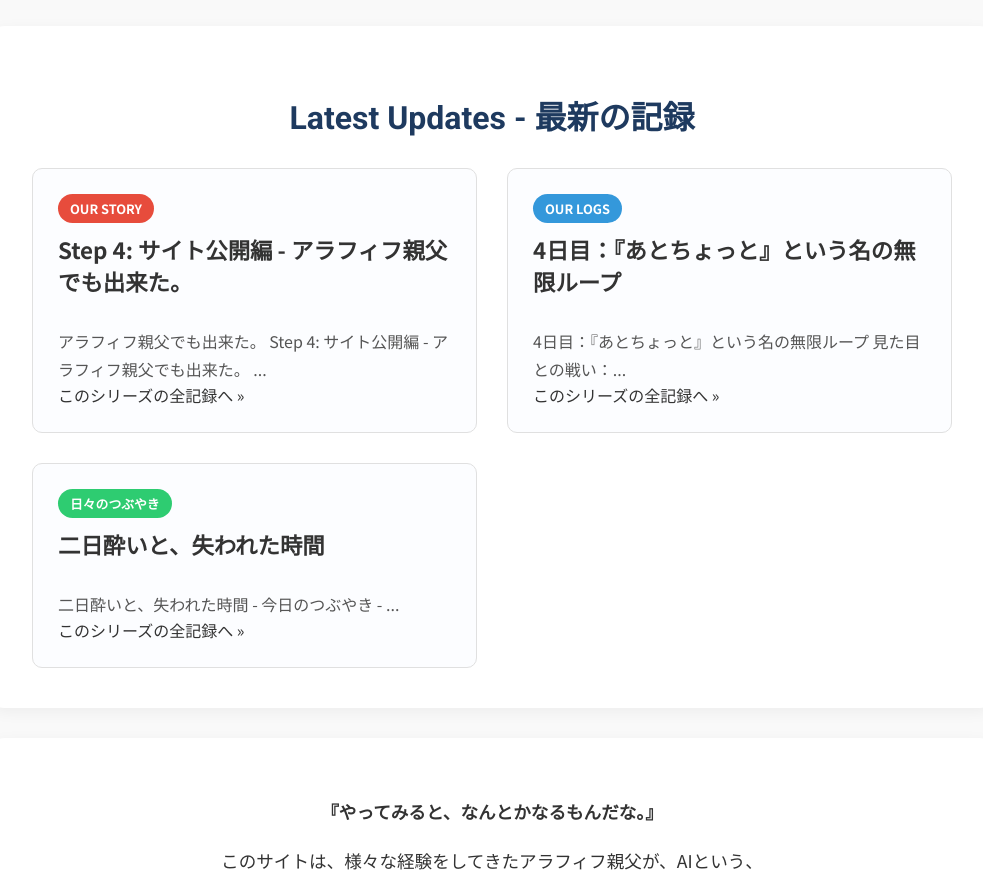
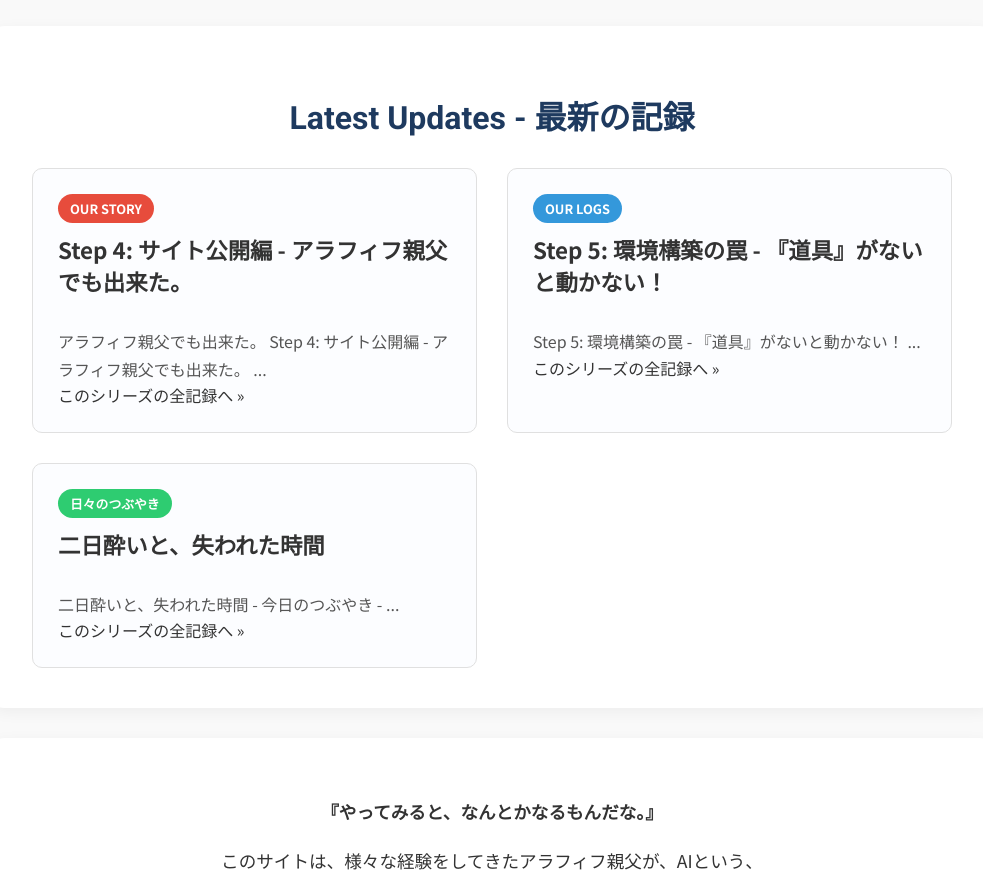
Before and after one commit to 0513reo/reo, a Jekyll site: the page built from index.html, in a window 1280 px wide and 900 px high, scrolled down 384 px, cut to the strip 27-900 px from the top of the window. Shown: the whole strip, without its empty margins (148-1131 px from the left). Built offline with Jekyll 4.4.1, drawn with Linux system fonts in a browser that asks for light colours.

Commit message:
Add files via upload

```diff
--- /dev/null
+++ b/_logs/2025-06-25-day5.md
@@ -0,0 +1,105 @@
+---
+layout: default
+title: "Step 5: 環境構築の罠 - 『道具』がないと動かない！"
+category: logs
+class: blog-post
+date: 2025-06-25
+---
+
+<div class="container blog-post" style="max-width: 850px;">
+    <header style="text-align:center; margin-bottom: 20px;">
+         <h1 style="font-size: 2.2em; border-bottom: 2px solid #eee; padding-bottom:10px; margin-bottom: 5px;">{{ page.title }}</h1>
+    </header>
+
+    <div class="content">
+        <div class="step-box">
+            <h2>環境構築の罠 - 『道具』がないと動かない！</h2>
+            <p>
+                とりあえず、見れた。すべてのリンクが一応動く。「一区切り…」、自宅と違う場所でPCを開き、今日の記録書いとこうと思い、サイトの更新作業をしようと思って、PC開いて、あっ、このPC「VSCodeも、何も入ってないや」と気づき、ダウンロード、同期機能はオン、、、VSCode内に、基のフォルダも、小分けフォルダも無い、、、
+            </p>
+            <p>
+                「ないんだけど？」いつものように『AIに丸投げ』、やり方聞いて、ワンドライブから選択。
+            </p>
+            <p>
+                Pythonプログラムを実行しようと、コマンドプロンプトを開いて、入力
+            </p>
+            <pre><code>pip install beautifulsoup4</code></pre>
+            <p>
+                返ってきたのは、
+            </p>
+            <pre><code style="color: #c95b5b;">‘pip‘は、内部コマンドまたは外部コマンドとして認識されていません。</code></pre>
+            <p>
+                「は？なんで？」<br>
+                一応、昨日まで、ちゃんと動いていてたし、「AIの指示通り」やったじゃん。まさか、また『何かのコード』壊れた？
+            </p>
+            <p>
+                ここから、また新たな地獄が始まった。「AI」は必要な情報与えないと、「欲しい答え」は返ってこない。『絶対的なルール』。何が必要かわからない時や、困った時は、『フォルダ内のパスキー』を「コピペして、全貼り付け」。とにかく「現状を伝え」、「やりたい事を入力」。今まで、やってきたやり方で、今回も、
+            </p>
+            <div class="quote">
+                <p>「VSCodeの同期機能は、あくまで『設計図（コード）』を同期するだけです。」</p>
+                <p>「家のキッチンに置いてある『道具（Python本体やpip）』そのものは、持ってきてくれませんよ」と。</p>
+            </div>
+            <p>
+                つまり、家具も家電も何もない、まっさらな新居に引っ越してきて、「さあ、料理するぞ！」と言っていたようなものだったらしい。例えは、あれだけど、引っ越し先に、まず家具を置け、置いてなければ、家の中に何もないでしょ。（できるわけがない。）
+            </p>
+        </div>
+
+        <div class="step-box">
+            <h3>【解決策】たった一つの約束</h3>
+            <p>
+                新しいPCに、もう一度Python含め、同じものをインストールする。ただし、今回も、Pythonの絶対に忘れてはいけないルール。
+            </p>
+            <p>
+                <strong>インストール画面の一番下にある、「Add Python to PATH」というチェックボックスに、必ずチェックを入れること。</strong>
+            </p>
+            <p>
+                これで、「一番使いやすい道具箱に、Pythonという魔法のドライバーを入れておいてね」という、パソコンへのたった一つの、最も重要な指示。
+            </p>
+        </div>
+
+        <div class="step-box">
+            <p>
+                インストールを終わらせ、もう一度コマンドプロンプトで<code>pip install ...</code>を実行すると、今度はすんなりと通った。そして、全自動プログラムも、何事もなかったかのように動き出した。
+            </p>
+            <p>
+                サイト作りは、ただコードを書くだけじゃないし、そのコードを動かすための「作業場（環境）」そのものを、組み立ててくイメージ。言い方を変えれば、コードは「AIに丸投げ」こうなら良いかもの思ったことを「AIに丸投げ」指示聞いて、後は根気！
+                とにかく、「違う場所、違うPC」で、更新などする場合は、最初から、「ダウンロードしなおして」、ちゃんと整えてあげないといけない。
+            </p>
+            <p>
+                ネット上で、グーグルでも、マイクロソフトでも、「アカウント」入力すれば連動するのに、面倒だなと思いながらも、設定に、また数時間かかった。
+            </p>
+            <p>
+                5日目、終了。　出来たら、もっと『楽に』、いろいろ自動化もしたい、、、
+            </p>
+        </div>
+    </div>
+
+    <!-- ★★★ どんな記事でも、コピペで使える、完璧なナビゲーション ★★★ -->
+    <div class="navigation-links" style="display: flex; justify-content: space-between; align-items: center; margin-top: 30px; padding-top: 20px; border-top: 1px solid #eee;">
+        {% assign collection_name = page.collection | default: page.category %}
+        {% assign posts_in_collection = site[collection_name] | sort: 'date' %}
+        {% for post in posts_in_collection %}
+            {% if post.url == page.url %}
+                {% assign prev_post = posts_in_collection[forloop.index0 | minus: 1] %}
+                {% if forloop.last == false %}{% assign next_post = posts_in_collection[forloop.index] %}{% endif %}
+            {% endif %}
+        {% endfor %}
+        <div>
+            {% if prev_post %}
+                <a href="{{ prev_post.url | relative_url }}" class="read-more-btn">« {{ prev_post.title }}</a>
+            {% else %}
+                <span> </span>
+            {% endif %}
+        </div>
+        <div>
+            {% if next_post %}
+                <a href="{{ next_post.url | relative_url }}" class="read-more-btn">{{ next_post.title }} »</a>
+            {% else %}
+                <span> </span>
+            {% endif %}
+        </div>
+    </div>
+    <div class="back-link" style="text-align: center; margin-top: 50px;">
+        <a href="{{ '/' | relative_url }}" class="main-button" style="display:inline-block; width:auto;">« トップページに戻る</a>
+    </div>
+</div>
```
Also changed, not shown: _logs/2025-06-21-day1.md (+0 -1 lines).
